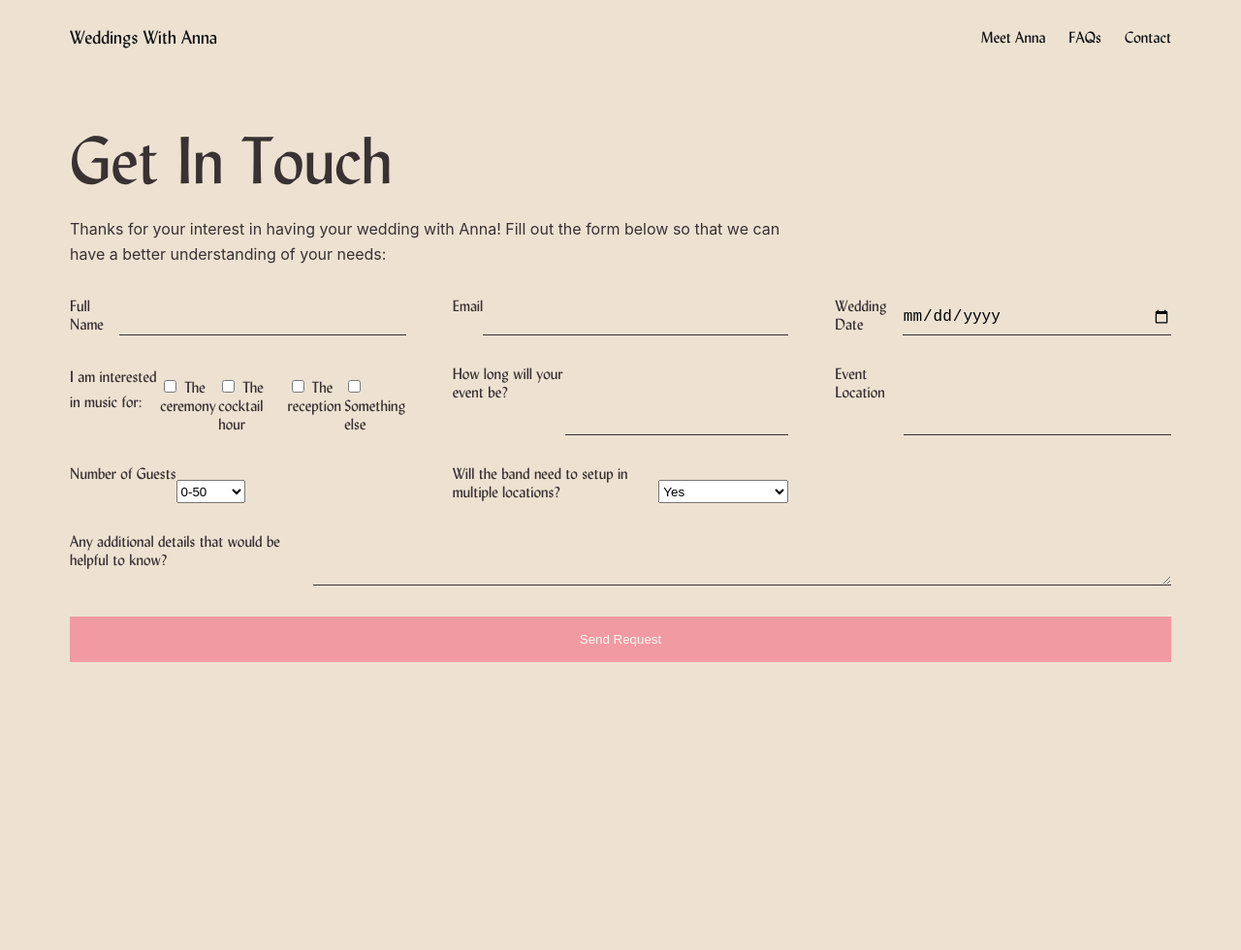
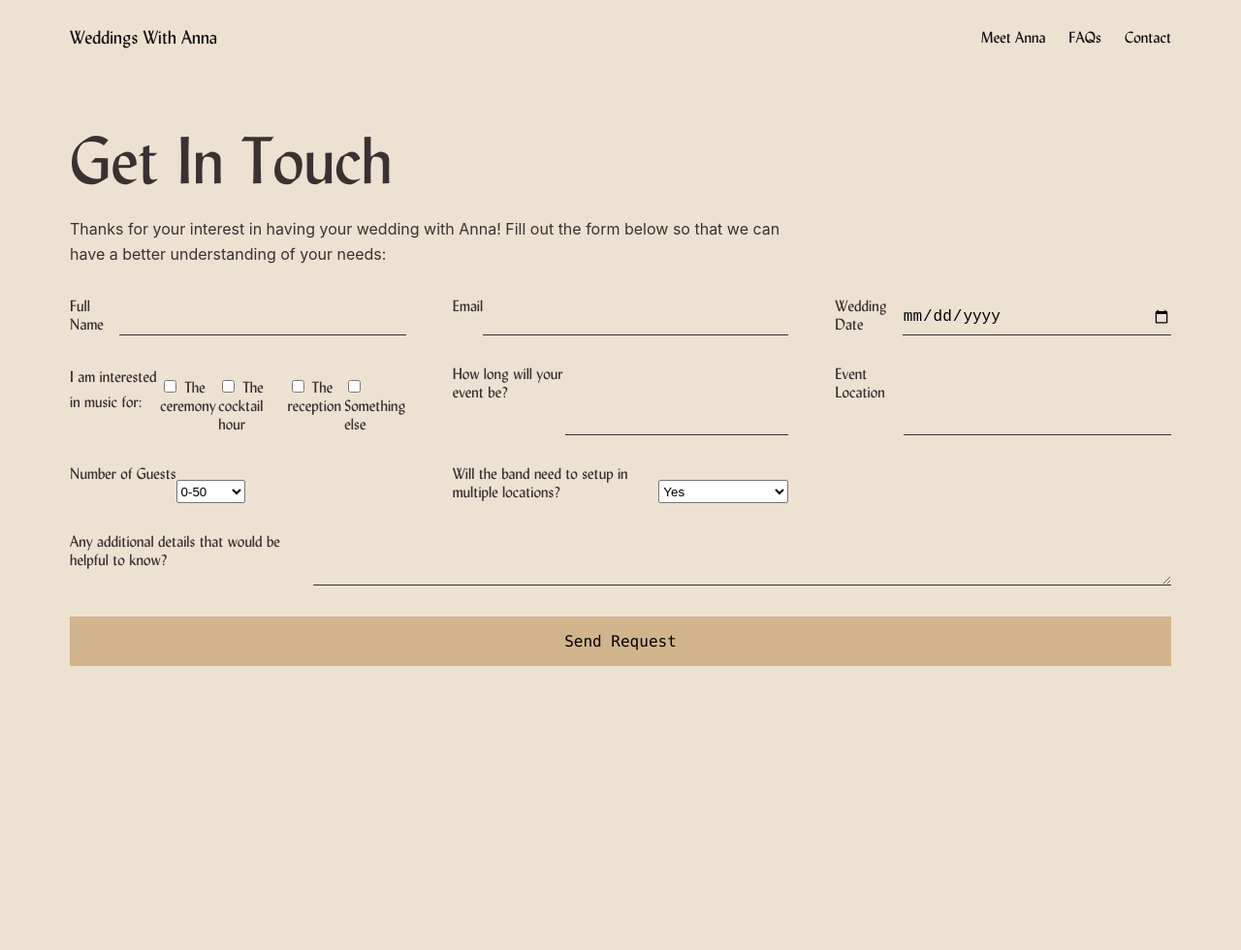
Before and after one commit to lukemoderwell/wwa, a Jekyll site: the page built from contact.html, in a window 1280 px wide. Shown: the whole page at 97% size. Built offline with Jekyll 4.4.1, drawn with Linux system fonts in a browser that asks for light colours.

Commit message:
submit btn

```diff
--- a/assets/css/_form.scss
+++ b/assets/css/_form.scss
@@ -7,7 +7,7 @@ fieldset {
   label,
   .label {
     margin: 0;
-    padding-bottom: .0;
+    padding-bottom: 0;
   }
 
   input[type="text"],
@@ -23,7 +23,7 @@ fieldset {
     background: transparent;
 
     &:focus {
-      border-color: $black;
+      border-color: tan;
     }
   }
 
@@ -40,13 +40,13 @@ fieldset {
     display: block;
     padding: 1rem 2rem;
     width: 100%;
-    color: $white;
+    font-size: 1rem;
+    background: tan;
     border: none;
-    background: $salmon;
     transition: 250ms background ease-in-out;
 
     &:hover {
-      background: darken($salmon, 10%);
+      background: darken(tan, 10%);
       cursor: pointer;
     }
   }
--- a/contact.html
+++ b/contact.html
@@ -66,6 +66,6 @@ title: Contact | Weddings With Anna
       <label for="additionalDetails">Any additional details that would be helpful to know?</label>
       <textarea name="additionalDetails" maxlength="500"></textarea>
     </fieldset>
-    <fieldset><button type="submit">Send Request</button></fieldset>
+    <fieldset><button class="mono" type="submit">Send Request</button></fieldset>
   </form>
 </section>
```
